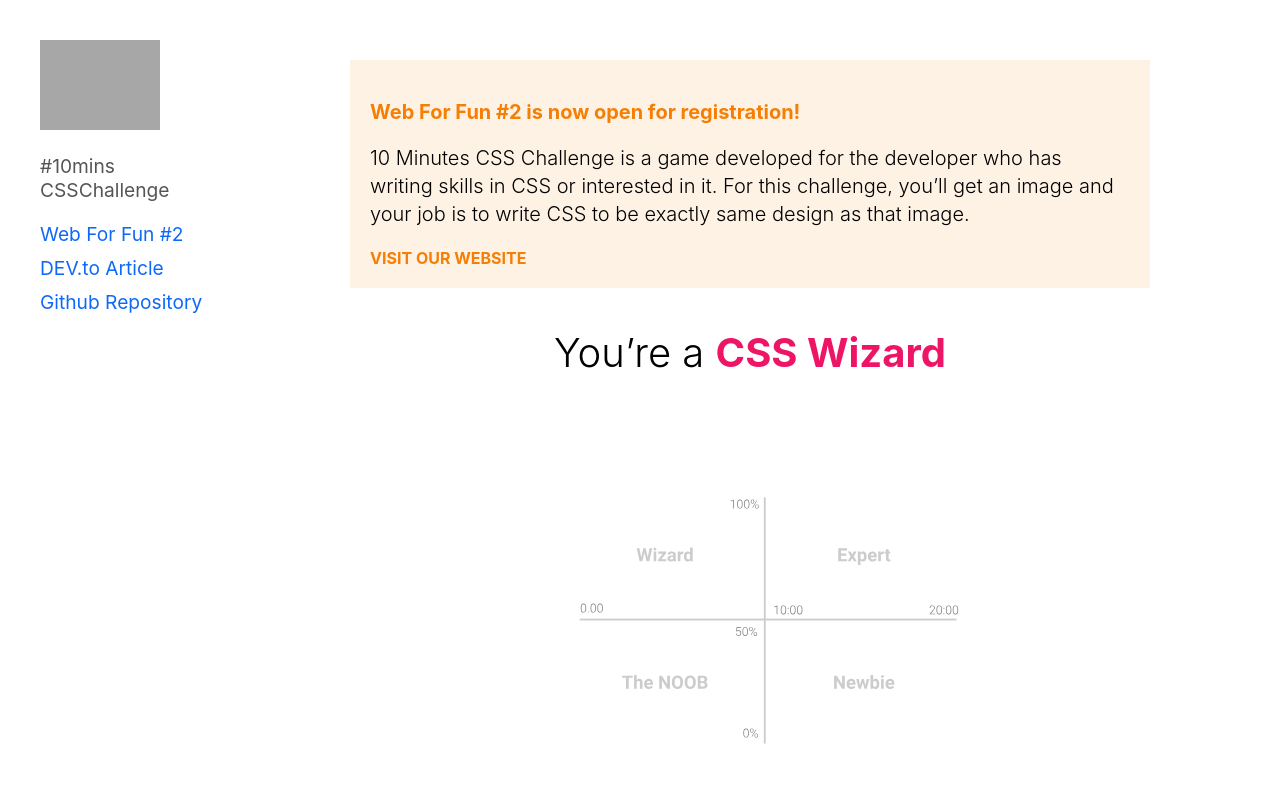
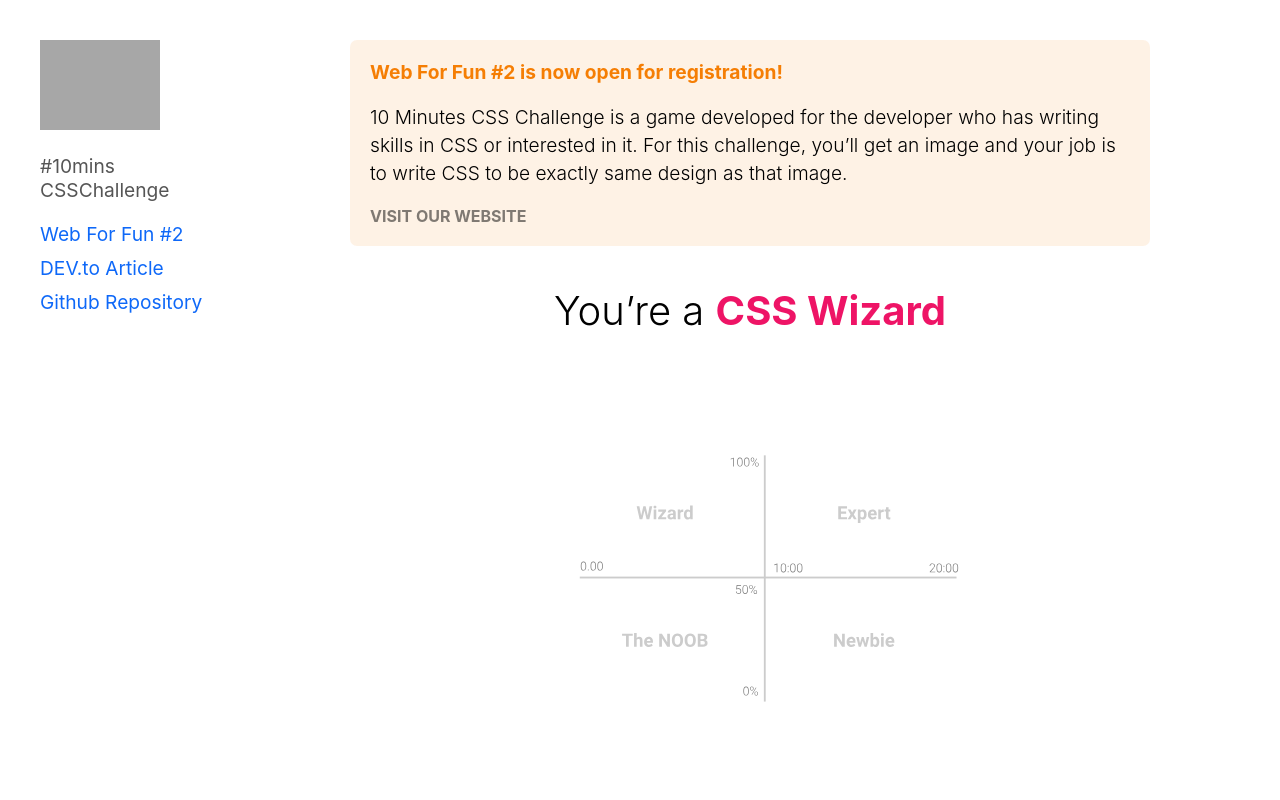
Before and after one commit to WebForFunThailand/css-challenge, a Next.js app: page /summary in a window 1280 px wide. Shown: the top 800 px of the page. Built offline with nearby package versions, Linux system fonts and the light colour scheme; grey boxes are pictures that could not be loaded.

Commit message:
Update message box style

```diff
--- a/src/components/Message.tsx
+++ b/src/components/Message.tsx
@@ -4,27 +4,33 @@ import { jsx, css } from '@emotion/react';
 import { FunctionComponent } from 'react';
 
 const boxStyle = css`
+  background-color: rgba(245, 126, 4, 0.1);
   padding: 20px;
-  background-color: rgba(245, 126, 4, 0.1);
-  margin: 20px auto;
+  border-radius: 7px;
 `;
 
 const titleStyle = css`
-  font-size: 20px;
+  font-size: 1.2rem;
   color: #f57e04;
   font-weight: bold;
+  margin-top: 0;
 `;
 
 const descriptionStyle = css`
-  font-size: 20px;
+  font-size: 1.2rem;
   font-weight: 300;
   line-height: 28px;
 `;
 
 const linkStyle = css`
   font-weight: bold;
-  color: #f57e04;
+  color: rgba(0, 0, 0, 0.5);
   text-decoration: none;
+  transition: 0.3s;
+
+  &:hover {
+    color: rgba(0, 0, 0, 0.8);
+  }
 `;
 
 interface IMessageProps {
--- a/src/pages/summary/index.tsx
+++ b/src/pages/summary/index.tsx
@@ -1,7 +1,7 @@
 /** @jsxRuntime classic */
 /** @jsx jsx */
 import { jsx, css } from '@emotion/react';
-import React, { FunctionComponent } from 'react';
+import { FunctionComponent } from 'react';
 import Head from 'next/head';
 import MessageBox from '../../components/Message';
 import SummaryMessageBox from '../../components/SummaryMessage';
```
